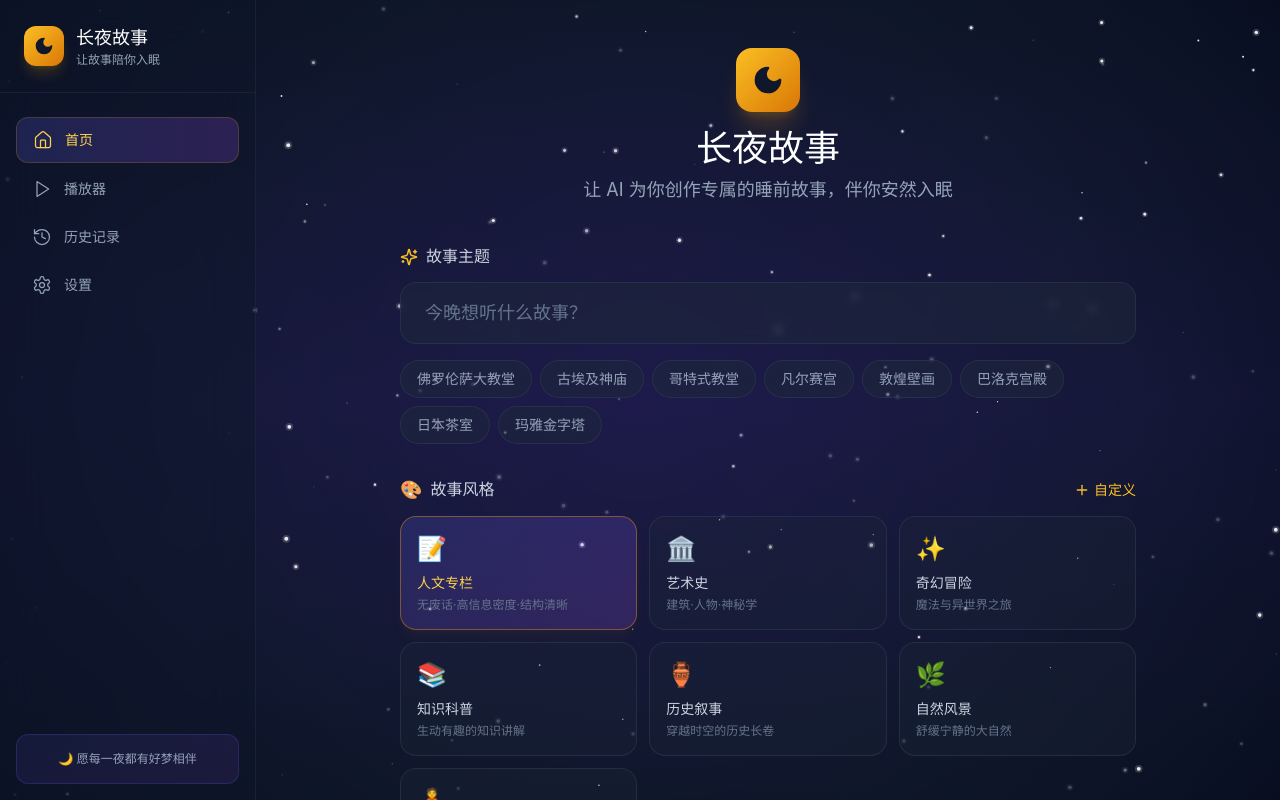
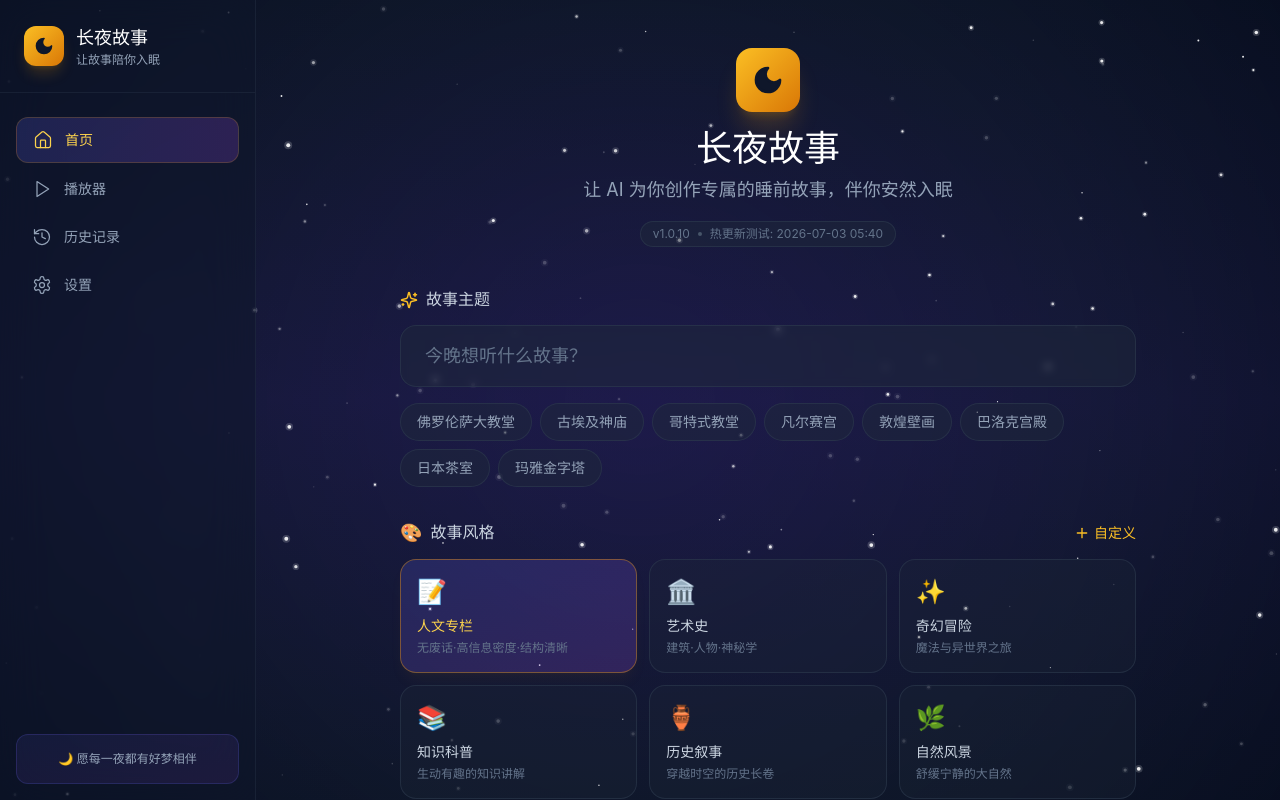
Before and after one commit to tsinyou2025-commits/1111, a React (Vite) app: page / in a window 1280 px wide. Shown: the top 800 px of the page. Built offline with nearby package versions, Linux system fonts and the light colour scheme; what @capacitor/core would draw is missing.

Commit message:
feat: add version and hot update timestamp to home page

```diff
--- a/src/pages/Home.tsx
+++ b/src/pages/Home.tsx
@@ -167,9 +167,14 @@ export default function Home() {
           <h1 className="text-3xl md:text-4xl font-bold text-white mb-2">
             长夜故事
           </h1>
-          <p className="text-slate-400 text-lg">
+          <p className="text-slate-400 text-lg mb-4">
             让 AI 为你创作专属的睡前故事，伴你安然入眠
           </p>
+          <div className="inline-flex items-center gap-2 px-3 py-1 rounded-full bg-slate-800/50 border border-slate-700/50 text-xs text-slate-500">
+            <span>v1.0.10</span>
+            <span className="w-1 h-1 rounded-full bg-slate-600" />
+            <span>热更新测试: 2026-07-03 05:40</span>
+          </div>
         </div>
 
         {/* 主题输入 */}
```
